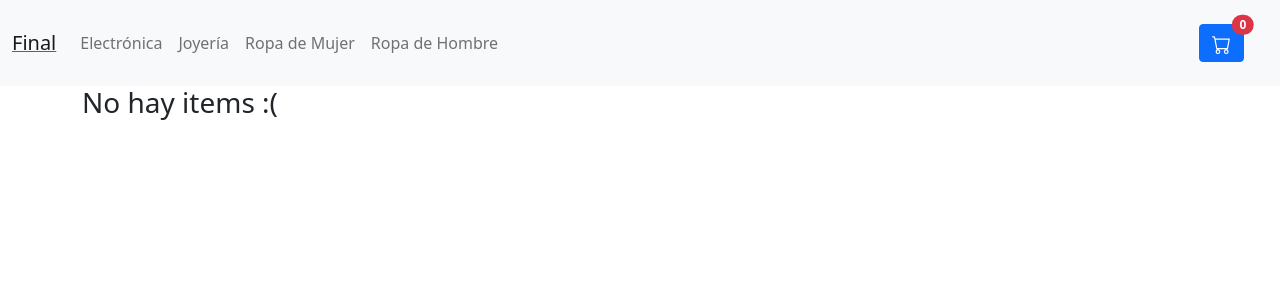
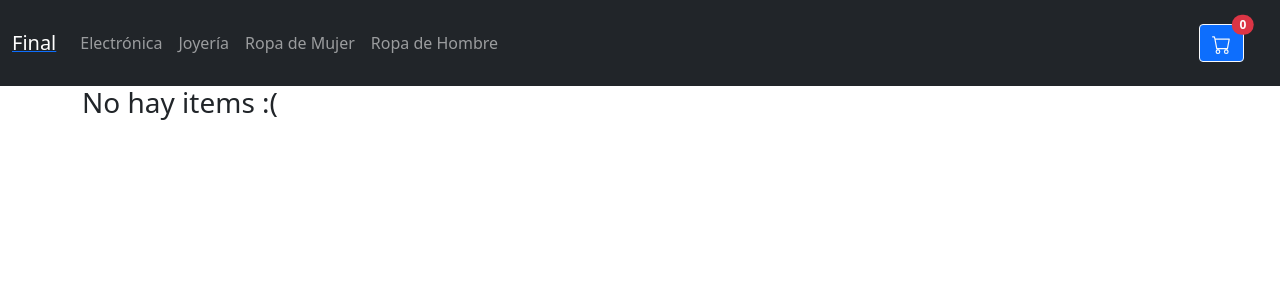
Before and after one commit to AlexisArce/coderhosue-react-final, a React (Create React App) app: page /cart in a window 1280 px wide. Shown: the top 300 px of the page. Built offline with nearby package versions, Linux system fonts and the light colour scheme.

Commit message:
Improvements in styles in several components

```diff
--- a/src/components/Cart.jsx
+++ b/src/components/Cart.jsx
@@ -5,7 +5,6 @@ import CartTable from "./CartTable"
 const Cart = () => {
   const { cartList, clearCart } = useCartContext();
 
-console.log(cartList)
   return (
     <div className="container">
       { cartList?.length ? <CartTable /> : <h3>No hay items :(</h3>}
--- a/src/components/CartTable.jsx
+++ b/src/components/CartTable.jsx
@@ -8,6 +8,9 @@ const CartTable = () => {
 
     return (
     <React.Fragment>
+        <div className="row justify-content-md-center">
+            <div className="col-md-12 m-4"><h2>Carrito</h2></div>
+        </div>
         <div className="row justify-content-md-center">
             <div className="col-md-12">
                 <table id="items-table" className="table table-hover table-light">
@@ -27,18 +30,16 @@ const CartTable = () => {
                             <td>{prod.price}</td>
                             <td>{prod.quantity}</td>
                             <td>{prod.price * prod.quantity}</td>
-                            <td>
-                            <MdRemoveCircleOutline />
-                            </td>
+                            <td><MdRemoveCircleOutline /></td>
                         </tr>
                     ))}
                     </tbody>
                 </table>
             </div>
         </div>
-        <div className="row align-items-end">
-            <div className="col-md-2 offset-md-8">Total: </div>
-            <div className="col-md-2">$ {getTotalAmount()}</div>
+        <div className="row align-items-end mt-4">
+            <div className="col-md-1 offset-md-9"><strong>Total:</strong></div>
+            <div className="col-md-2"><strong>$ {getTotalAmount()}</strong></div>
         </div>
         <div className="row">
             <div className=" col-md-2">
--- a/src/components/CartWidget.jsx
+++ b/src/components/CartWidget.jsx
@@ -6,7 +6,7 @@ const CartWidget = () => {
 
   return (
     <Link className="nav-link ms-auto m-2" to="/cart">
-      <button type="button" className="btn btn-primary position-relative">
+      <button type="button" className="btn btn-primary btn-outline-light position-relative">
         <svg
           xmlns="http://www.w3.org/2000/svg"
           width="19"
--- a/src/components/NavBar.jsx
+++ b/src/components/NavBar.jsx
@@ -4,7 +4,7 @@ import { Link } from "react-router-dom";
 
 const NavBar = () => {
   return (
-    <nav className="navbar navbar-expand-lg navbar-light bg-light py-2">
+    <nav className="navbar navbar-expand-lg navbar-light bg-light py-2 navbar-dark bg-dark">
       <div className="container-fluid">
         <Link to="/">
           <span className="navbar-brand mb-0 h1">Final</span>
```
